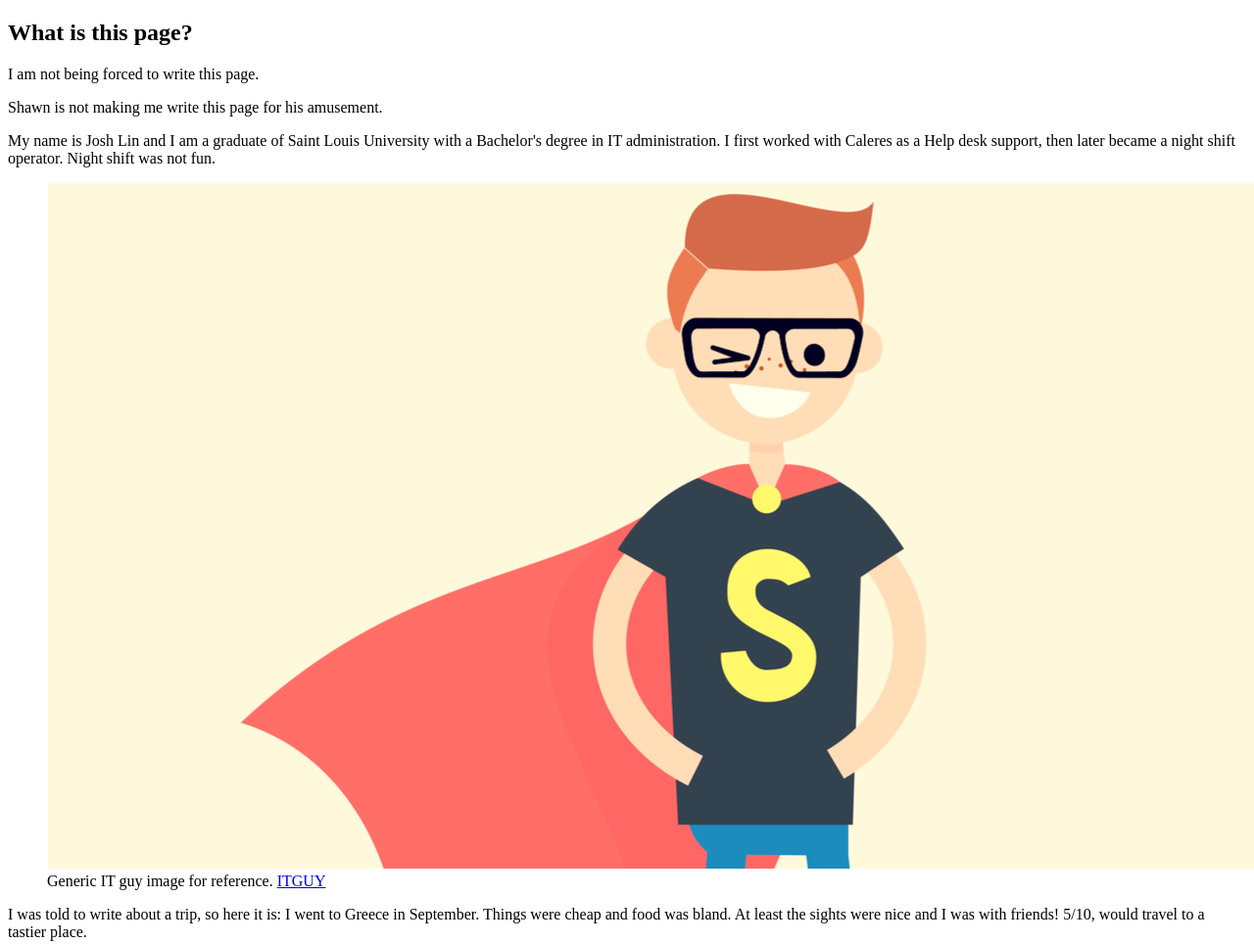
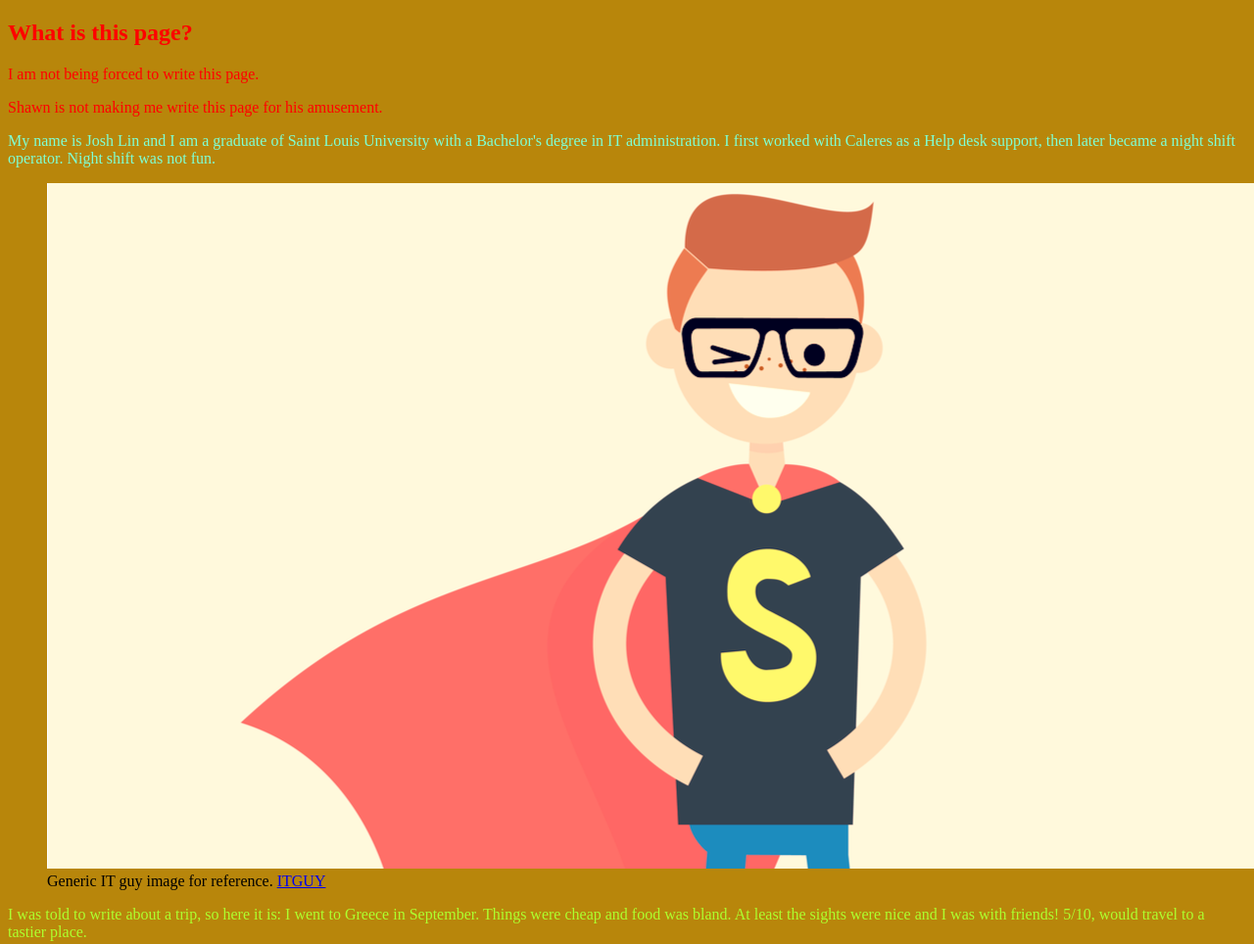
Before and after one commit to STL-LC101-Sept-22/js-assignment-4-html-me-something-jlin9695, a website: page index.html in a window 1280 px wide. Shown: the top 964 px of the page at 98% size. Drawn offline with Linux system fonts and the light colour scheme.

Commit message:
Added some killer CSS styling

```diff
--- a/index.html
+++ b/index.html
@@ -2,30 +2,31 @@
 <html>
    <head>
       <title>All about me</title>
+      <link rel="stylesheet" type="text/css" href = "styles.css">
    </head>
    <body>
       <!-- Write your HTML in this file! -->
       <main>
          <article>
-            <header>
+            <header id="mainHeading">
                <h1>What is this page?</h1>
                <p>I am not being forced to write this page.</p>
                <p>Shawn is not making me write this page for his amusement.</p>
             </header>
-            <p>My name is Josh Lin and I am a graduate of Saint Louis University with a Bachelor's degree in IT administration. I first worked with Caleres as a Help desk support, then later became a night shift operator. Night shift was not fun.</p>
+            <p class="first point">My name is Josh Lin and I am a graduate of Saint Louis University with a Bachelor's degree in IT administration. I first worked with Caleres as a Help desk support, then later became a night shift operator. Night shift was not fun.</p>
             <figure>
                <img src = "images/it-guy-ftr-2.png" alt="Generic IT Man image." />
                <figcaption>Generic IT guy image for reference. <a href="https://www.bettercloud.com/monitor/how-the-it-guy-became-the-it-guy/">ITGUY</a></figcaption>
             </figure>
-            <p>I was told to write about a trip, so here it is: I went to Greece in September. Things were cheap and food was bland. At least the sights were nice and I was with friends! 5/10, would travel to a tastier place.</p>
+            <p class="second point">I was told to write about a trip, so here it is: I went to Greece in September. Things were cheap and food was bland. At least the sights were nice and I was with friends! 5/10, would travel to a tastier place.</p>
             <figure>
                <img src="images/Generic Greece Pic.webp" alt="Generic Greece Picture reference" />
                <figcaption>Generic shot of what might not even be Greece but will suffice. <a href="https://www.travelandleisure.com/attractions/greece-points-of-interest">greece-points-of-interest</a></figcaption>
             </figure>
-            <p>My biggest hobby seems to be hoarding electronics. I have a ps2, 2 psps, and 2 ps vitas. I might have a problem...</p>
+            <p class="funParagraph" id="testP">My biggest hobby seems to be hoarding electronics. I have a ps2, 2 psps, and 2 ps vitas. I might have a problem...</p>
             <figure>
                <img src="images/Psp-1000.jpg" />
-               <figcaption>Shot of the Psp-1000. <a href="https://en.wikipedia.org/wiki/PlayStation_Portable">PSP</a></figcaption>
+               <figcaption id="PSP">Shot of the Psp-1000. <a href="https://en.wikipedia.org/wiki/PlayStation_Portable">PSP</a></figcaption>
             </figure>
             <figure>
                <img src="images/PlayStation-Vita-1101-FL.jpg" />
--- a/styles.css
+++ b/styles.css
@@ -1 +1,18 @@
 /* Write your CSS here! */
+p.first.point {
+    color: aquamarine;
+}
+p.second.point{
+    color: greenyellow;
+}
+body {
+    background-color: darkgoldenrod;
+}
+
+#mainHeading {
+    color: red;
+}
+
+p.funParagraph {
+    color: green;
+}
```
